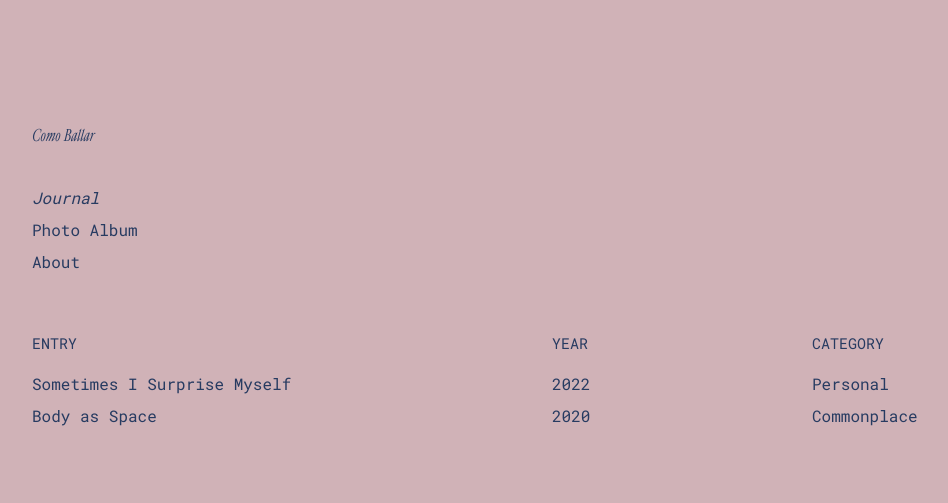
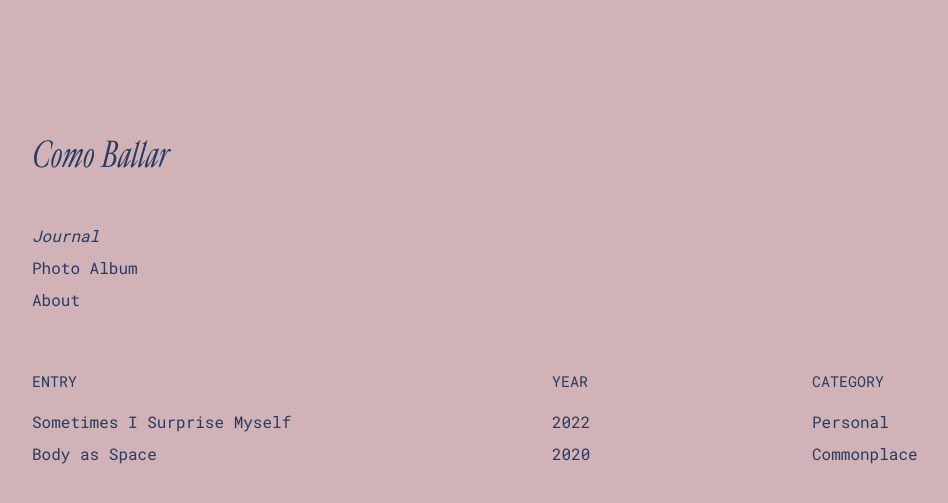
Before and after one commit to comballar/comballar.github.io, a Jekyll site: the page built from journal.html, in a window 1280 px wide. Shown: the top 503 px of the page, without its empty margins (88-1036 px from the left). Built offline with Jekyll 4.4.1, drawn with Linux system fonts in a browser that asks for light colours.

Commit message:
Update bio.scss

```diff
--- a/_sass/bio.scss
+++ b/_sass/bio.scss
@@ -7,7 +7,7 @@
   margin-bottom: 30px;
   font-display: block;
   font-family: 'Cardinal Fruit';
-  font-height: 30px;
+  font-size: 35px;
   font-style: normal;
   font-weight: 400;
   font-color: $color__black;
```
